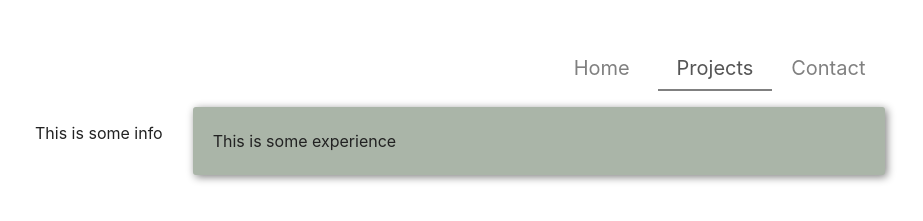
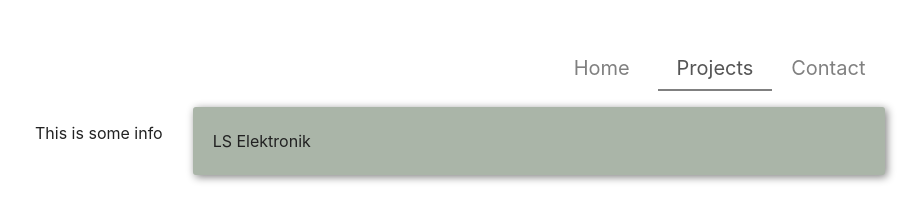
Before and after one commit to hannesrabo/next-portfolio, a Next.js app: page /projects in a window 1280 px wide. Shown: the part 103-324 px from the top of the page, without its empty margins (180-1103 px from the left). Built offline with nearby package versions, Linux system fonts and the light colour scheme.

Commit message:
fix: Small test update

```diff
--- a/pages/projects.js
+++ b/pages/projects.js
@@ -22,7 +22,7 @@ class projects extends Component {
 
 					<CardContainer>
 						<Card>
-							<p>This is some experience</p>
+							<p>LS Elektronik</p>
 						</Card>
 						<Card>
 							<p>This is some experience</p>
```
Also changed, not shown: .circleci/config.yml.
